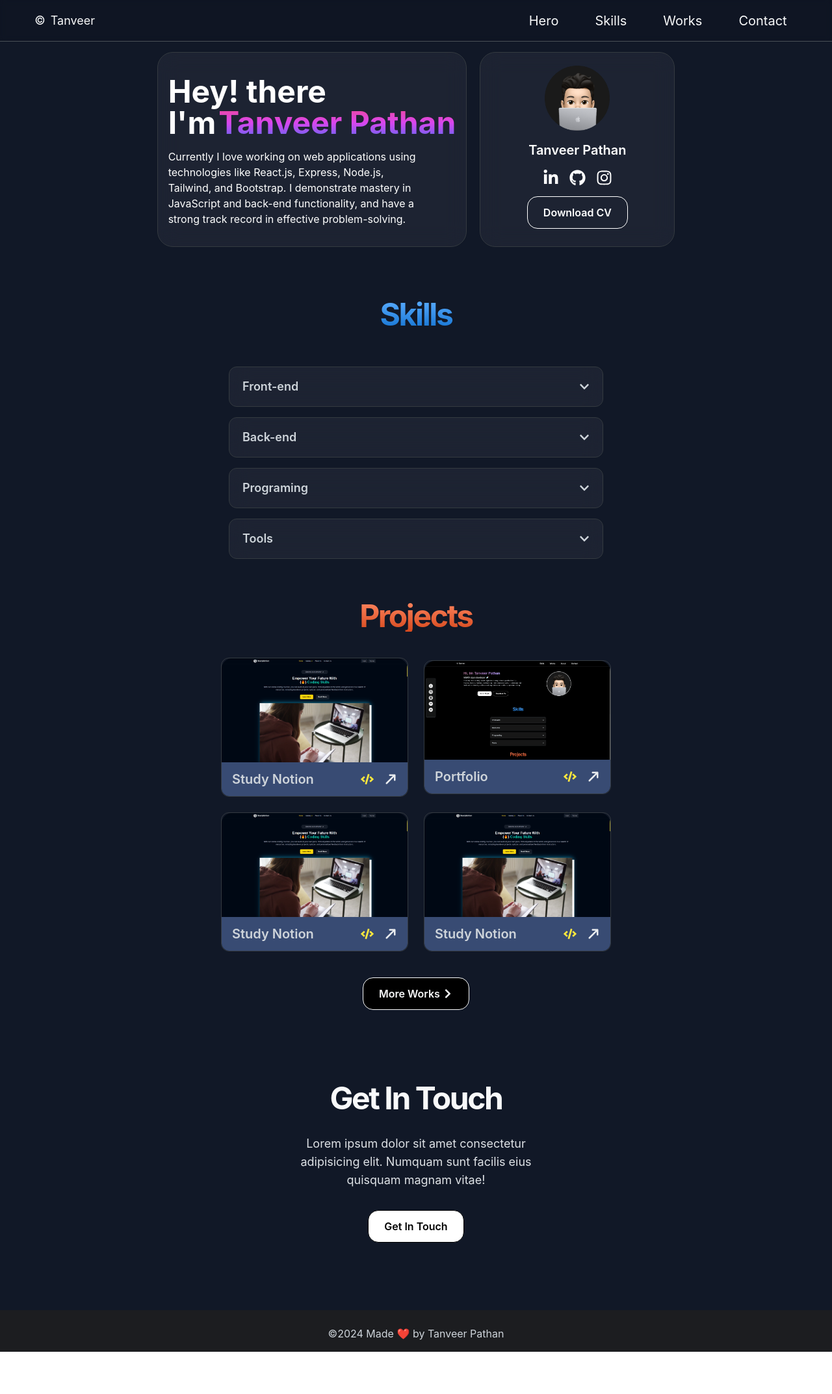
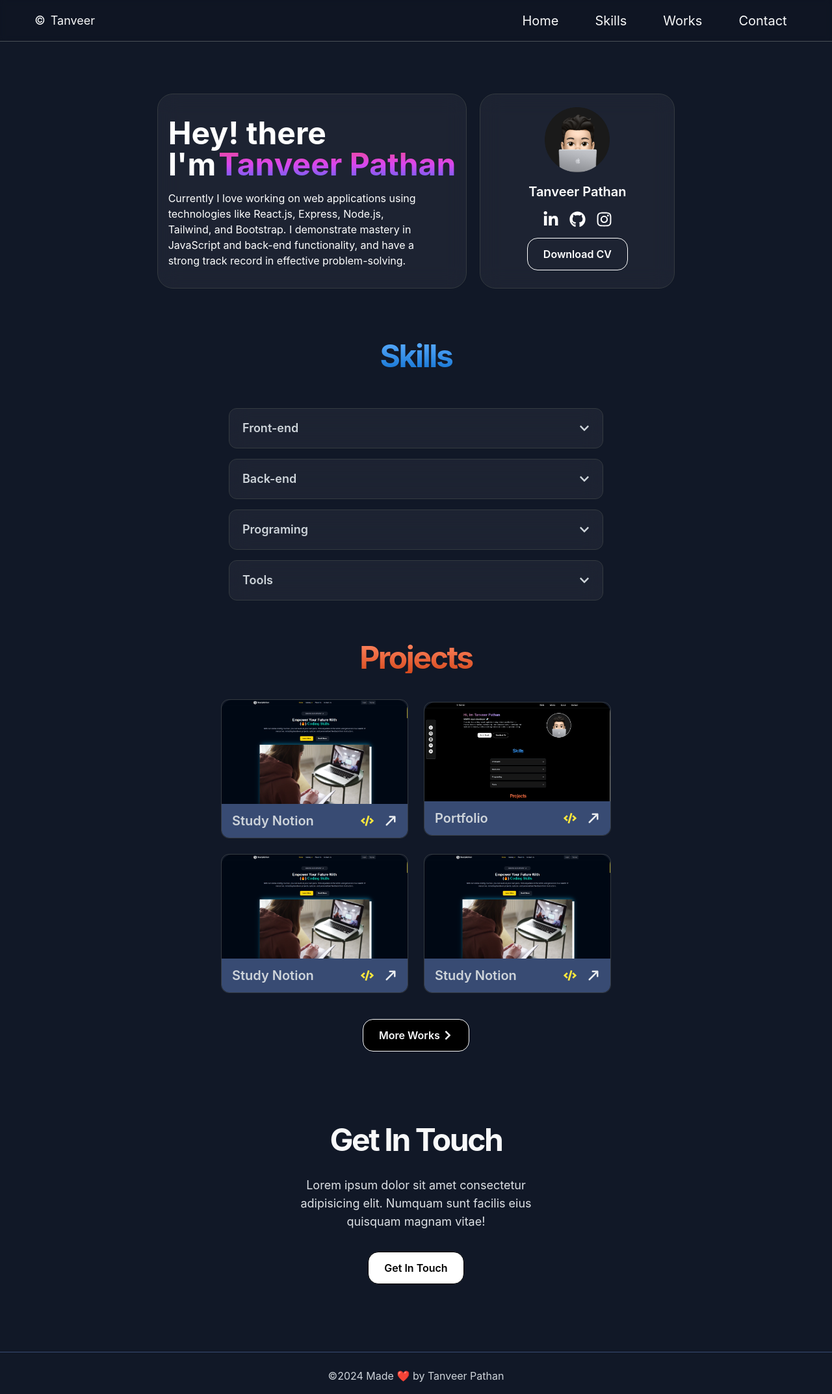
Before and after one commit to TanveerSP/my-Portfolio, a React (Create React App) app: page / in a window 1280 px wide. Shown: the whole page at 65% size. Before the commit the page ends 2080 px from the top, so only its background shows below. Built offline with nearby package versions, Linux system fonts and the light colour scheme.

Commit message:
changess

```diff
--- a/src/Home/heropage/HeroSection.js
+++ b/src/Home/heropage/HeroSection.js
@@ -1,13 +1,12 @@
 import React from 'react'
 import CVButton from '../../components/common/CVButton'
-import GetTouchBtn from '../../components/common/GetTouchBtn'
 import Me from '../../assets/images/Me.png'
 import SocialBar from '../../components/core/SocialBar'
 import HighlightText from '../../components/core/HighlightText'
 
 const HeroSection = ({ index }) => {
   return (
-    <div className='w-full mt-20'>
+    <div className='w-full mt-20'id='home'>
       <div className='w-11/12 mx-auto flex flex-col-reverse items-center justify-center gap-5 lg:flex-row md:flex-row'>
 
         <div className='flex flex-col items-start h-[300px] px-4 py-5 bg-richblack-1 bg-opacity-5 backdrop-blur-lg rounded-3xl border-[1px] border-richblack-8'>
--- a/src/components/common/Footer.js
+++ b/src/components/common/Footer.js
@@ -3,7 +3,7 @@ import React from 'react'
 
 const Footer = () => {
   return (
-    <div className=' w-full bg-richblack-10 mx-auto '>
+    <div className=' w-full bg-webcolor-5 border-t-[1px] border-webcolor-3 mx-auto '>
       <div className='  text-center pb-4 pt-6  '>
         <p className=' text-richblack-4 font-inter'>
           ©2024 Made ❤️ by Tanveer Pathan
--- a/src/components/common/Navbar.js
+++ b/src/components/common/Navbar.js
@@ -36,14 +36,14 @@ const Navbar = () => {
     };
 
     const links = [
-        { id: 1, title: 'Hero', target: 'hero' },
+        { id: 1, title: 'Home', target: 'home' },
         { id: 2, title: 'Skills', target: 'skills' },
         { id: 3, title: 'works', target: 'works' },
         { id: 4, title: 'contact', target: 'contact' },
     ];
 
     return (
-        <div className={`md:fixed flex sm:relative bg-black bg-opacity-10 backdrop-blur-sm w-screen relative z-50 h-16 items-center justify-center border-b-[1px] border-b-richblack-7 translate-y-  transition-all duration-500`}>
+        <div className={`md:fixed flex fixed bg-black bg-opacity-10 backdrop-blur-sm w-screen lg:relative z-50 h-16 items-center justify-center border-b-[1px] border-b-richblack-7 translate-y-  transition-all duration-500`}>
             <div className='flex w-11/12 max-w-maxContent items-center justify-between'>
                 <Link to="/">
                     <div className=' text-[18px] text-richblack-1'>
```
